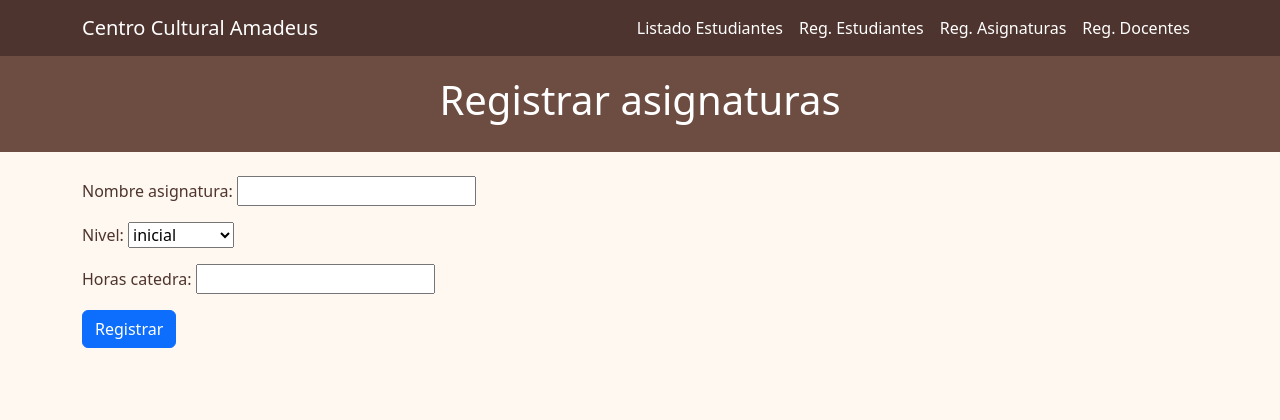
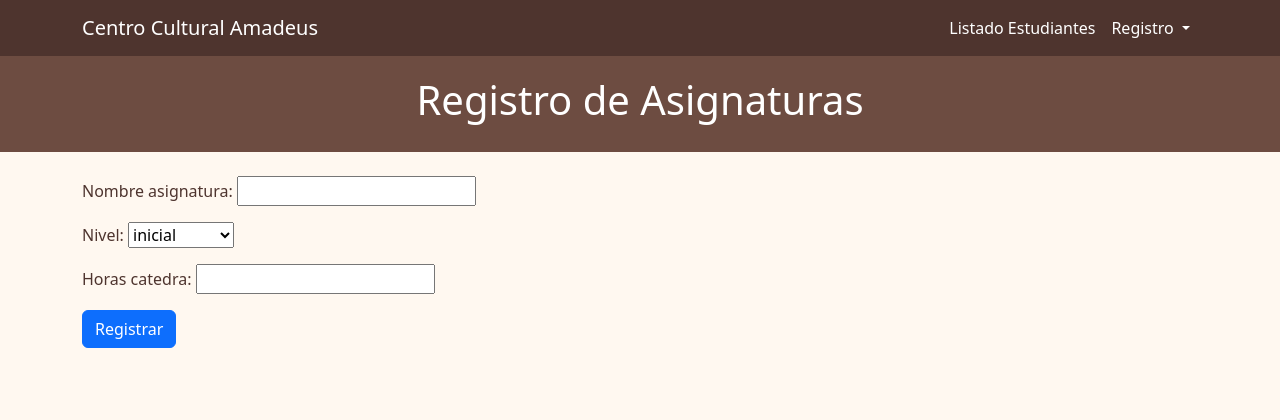
Before and after one commit to gabgom2/centro-cultural-amadeus, a Django app: page /RegistroAsignatura/ in a window 1280 px wide. Shown: the top 420 px of the page. Run offline with Django 5.2, Linux system fonts and the light colour scheme.

Commit message:
v 0.1n / Agregado menú desplegable de registros a la navbar

```diff
--- a/usuarios/templates/usuarios/asignaturaregistro.html
+++ b/usuarios/templates/usuarios/asignaturaregistro.html
@@ -1,3 +1,3 @@
 {% extends "usuarios/estudianteregistro.html" %}
 
-{% block titulo_registro %} Registrar asignaturas {% endblock %}
+{% block titulo_registro %} Registro de Asignaturas {% endblock %}
--- a/usuarios/templates/usuarios/estudianteregistro.html
+++ b/usuarios/templates/usuarios/estudianteregistro.html
@@ -5,7 +5,7 @@
 
     <!-- BANNER -->
     <div class="banner">
-        <h1>{% block titulo_registro %}Registro de estudiantes{% endblock %}</h1>
+        <h1>{% block titulo_registro %}Registro de Estudiantes{% endblock %}</h1>
     </div>
 
     <div class="container mt-4">
--- a/usuarios/templates/usuarios/index.html
+++ b/usuarios/templates/usuarios/index.html
@@ -63,14 +63,16 @@
                     <li class="nav-item">
                         <a class="nav-link active" href="{% url 'estudiantelistado' %}">Listado Estudiantes</a>
                     </li>
-                    <li class="nav-item">
-                        <a class="nav-link active" href="{% url 'estudianteregistro' %}">Reg. Estudiantes</a>
-                    </li>
-                    <li class="nav-item">
-                        <a class="nav-link active" href="{% url 'asignaturaregistro' %}">Reg. Asignaturas</a>
-                    </li>
-                    <li class="nav-item">
-                        <a class="nav-link active" href="{% url 'docenteregistro' %}">Reg. Docentes</a>
+                    <!-- Menú desplegable -->
+                    <li class="nav-item dropdown">
+                        <a class="nav-link dropdown-toggle active" href="#" id="navbarDropdown" role="button" data-bs-toggle="dropdown" aria-expanded="false">
+                            Registro
+                        </a>
+                        <ul class="dropdown-menu dropdown-menu-end" aria-labelledby="navbarDropdown">
+                            <li><a class="dropdown-item" href="{% url 'estudianteregistro' %}">Estudiantes</a></li>
+                            <li><a class="dropdown-item" href="{% url 'asignaturaregistro' %}">Asignaturas</a></li>
+                            <li><a class="dropdown-item" href="{% url 'docenteregistro' %}">Docentes</a></li>
+                        </ul>
                     </li>
                 </ul>
             </div>
```
